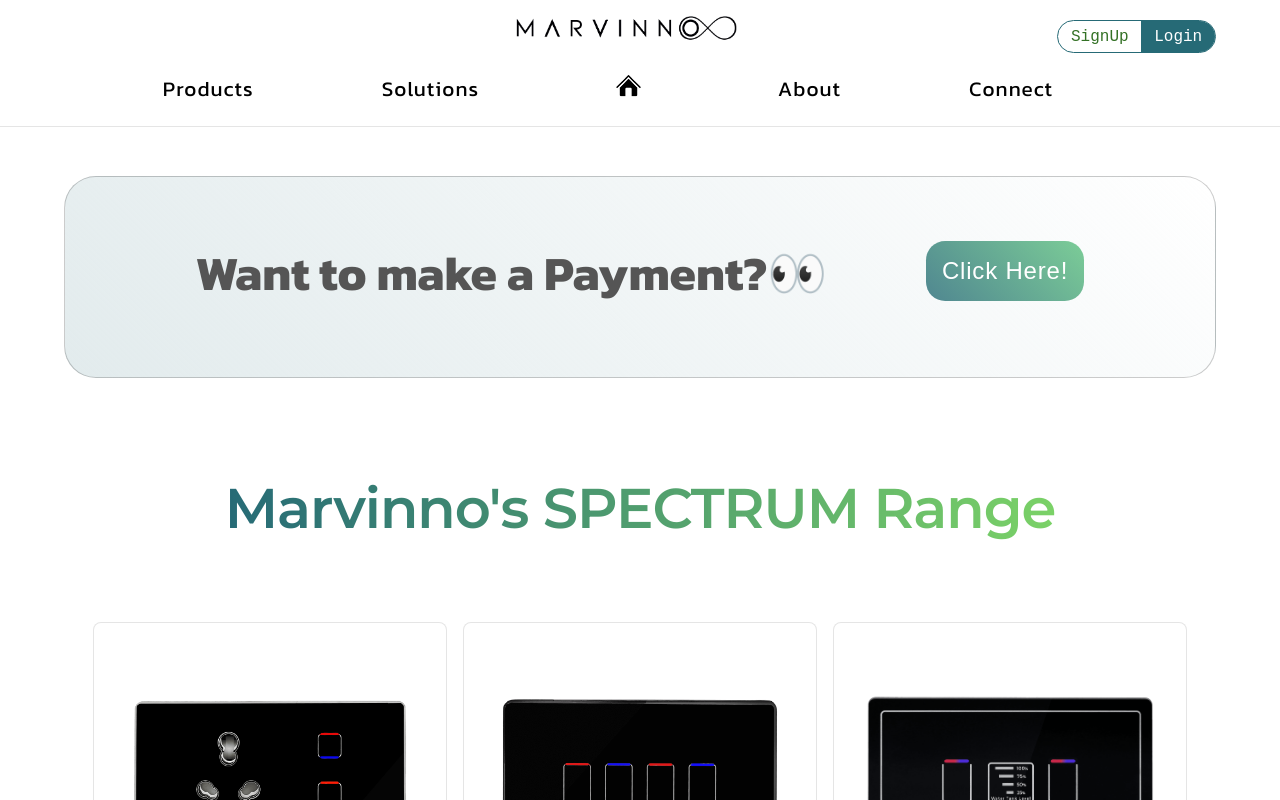
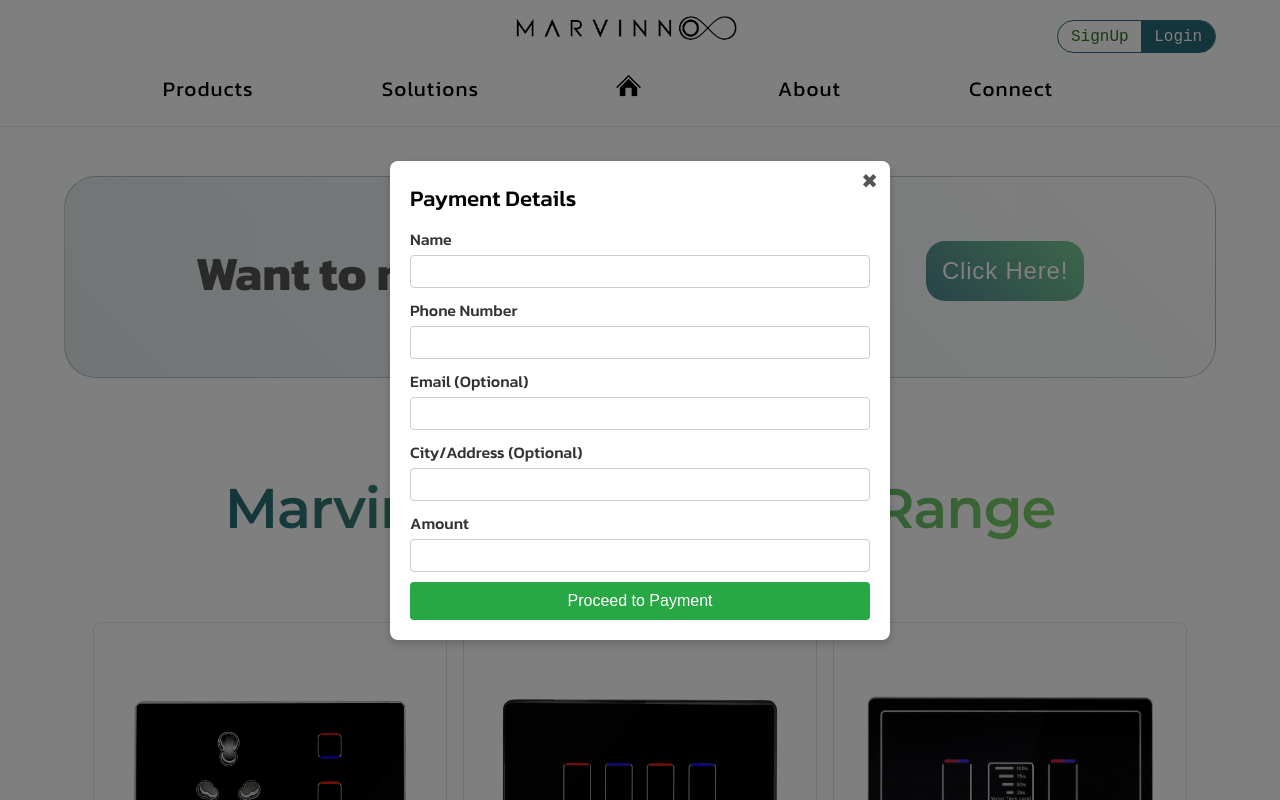
Before and after one commit to GitShivamNauriyal/Marvinno-Technologies-Front-End, a React (Vite) app: page /products in a window 1280 px wide. Both pictures are taken after a click on the button "Click Here!". Shown: the top 800 px of the page. Built offline with nearby package versions, Linux system fonts and the light colour scheme; a web font is replaced by a local one.

Commit message:
added form and made validation for it

```diff
--- a/package.json
+++ b/package.json
@@ -28,11 +28,14 @@
         "@types/react": "^18.3.18",
         "@types/react-dom": "^18.3.5",
         "@vitejs/plugin-react": "^4.3.4",
+        "autoprefixer": "^10.4.20",
         "eslint": "^9.17.0",
         "eslint-plugin-react": "^7.37.2",
         "eslint-plugin-react-hooks": "^5.0.0",
         "eslint-plugin-react-refresh": "^0.4.16",
         "globals": "^15.14.0",
+        "postcss": "^8.5.3",
+        "tailwindcss": "^4.0.9",
         "vite": "^6.0.5"
     }
 }
--- a/src/components/css/productsCss/products.css
+++ b/src/components/css/productsCss/products.css
@@ -66,6 +66,89 @@
         translate: 0 0;
     }
 }
+
+/* Modal Overlay */
+.modal-overlay {
+    position: fixed;
+    inset: 0;
+    background: rgba(0, 0, 0, 0.5);
+    display: flex;
+    align-items: center;
+    justify-content: center;
+    z-index: 999;
+}
+
+/* Modal Box */
+.modal {
+    background: white;
+    padding: 20px;
+    width: 90%;
+    max-width: 500px;
+    min-width: 300px;
+    border-radius: 8px;
+    box-shadow: 0 4px 10px rgba(0, 0, 0, 0.2);
+    position: relative;
+}
+
+/* Modal Title */
+.modal-title {
+    font-size: 1.4rem;
+    font-weight: 500;
+    margin-bottom: 0.75rem;
+}
+
+/* Form */
+.payment-form div {
+    margin-bottom: 10px;
+}
+
+.payment-form label {
+    display: block;
+    font-weight: 500;
+    margin-bottom: 4px;
+    color: #333;
+}
+
+.payment-form input {
+    width: 100%;
+    padding: 8px;
+    border: 1px solid #ccc;
+    border-radius: 4px;
+}
+
+/* Submit Button */
+.submit-button {
+    width: 100%;
+    padding: 10px;
+    background-color: #28a745;
+    color: white;
+    border: none;
+    font-size: 16px;
+    cursor: pointer;
+    border-radius: 4px;
+    transition: background 0.3s ease;
+}
+
+.submit-button:hover {
+    background-color: #218838;
+}
+
+/* Close Button */
+.close-button {
+    position: absolute;
+    top: 8px;
+    right: 12px;
+    background: none;
+    border: none;
+    font-size: 20px;
+    cursor: pointer;
+    color: #555;
+}
+
+.close-button:hover {
+    color: #000;
+}
+
 /*make a payment section end*/
 
 .a-products {
--- a/src/components/utilityComponents/productsUtilityComponents/description.jsx
+++ b/src/components/utilityComponents/productsUtilityComponents/description.jsx
@@ -1,4 +1,4 @@
-import React from "react";
+import { React, useState } from "react";
 import Module from "./module";
 import AOS from "aos";
 import "aos/dist/aos.css";
@@ -11,14 +11,167 @@
 import wiring_diagram from "../../images/pdfs/Wiring Diagrams - All Modules.pdf";
 
 const MakeAPayment = () => {
+    const [isOpen, setIsOpen] = useState(false);
+    const [formData, setFormData] = useState({
+        name: "",
+        phone: "",
+        email: "",
+        address: "",
+        amount: "",
+    });
+
+    const [errors, setErrors] = useState({});
+
+    // Handle form input change
+    const handleChange = (e) => {
+        setFormData({ ...formData, [e.target.name]: e.target.value });
+    };
+
+    // Validate form fields
+    const validateForm = () => {
+        let newErrors = {};
+
+        // Name validation (required)
+        if (!formData.name.trim()) newErrors.name = "Name is required";
+
+        // Phone validation (10-digit number)
+        if (!/^\d{10}$/.test(formData.phone))
+            newErrors.phone = "Enter a valid 10-digit phone number";
+
+        // Email validation (only if filled)
+        if (formData.email && !/^\S+@\S+\.\S+$/.test(formData.email))
+            newErrors.email = "Enter a valid email address";
+
+        // Amount validation (must be a positive number)
+        if (
+            !formData.amount ||
+            isNaN(formData.amount) ||
+            Number(formData.amount) <= 0
+        )
+            newErrors.amount = "Enter a valid amount";
+
+        setErrors(newErrors);
+        return Object.keys(newErrors).length === 0;
+    };
+
+    // Handle form submission
+    const handleSubmit = (e) => {
+        e.preventDefault();
+        if (validateForm()) {
+            alert("Payment Methods Temporarily Disabled!"); // disabled
+            // alert("Payment submitted successfully!");
+            setIsOpen(false); // Close modal after successful validation
+            setFormData({
+                name: "",
+                phone: "",
+                email: "",
+                address: "",
+                amount: "",
+            });
+        }
+    };
+
     return (
         <div className="make-a-payment-section">
             <div className="make-a-payment-heading">
                 <h2>Want to make a Payment?👀</h2>
             </div>
             <div className="make-a-payment-button-container">
-                <button className="make-a-payment-button">Click Here!</button>
+                <button
+                    onClick={() => setIsOpen(true)}
+                    className="make-a-payment-button"
+                >
+                    Click Here!
+                </button>
             </div>
+            {isOpen && (
+                <div className="modal-overlay">
+                    <div className="modal">
+                        <h3 className="modal-title">Payment Details</h3>
+
+                        {/* Form */}
+                        <form className="payment-form" onSubmit={handleSubmit}>
+                            <div>
+                                <label>Name</label>
+                                <input
+                                    type="text"
+                                    name="name"
+                                    value={formData.name}
+                                    onChange={handleChange}
+                                    required
+                                />
+                                {errors.name && (
+                                    <p className="error">{errors.name}</p>
+                                )}
+                            </div>
+
+                            <div>
+                                <label>Phone Number</label>
+                                <input
+                                    type="tel"
+                                    name="phone"
+                                    value={formData.phone}
+                                    onChange={handleChange}
+                                    required
+                                />
+                                {errors.phone && (
+                                    <p className="error">{errors.phone}</p>
+                                )}
+                            </div>
+
+                            <div>
+                                <label>Email (Optional)</label>
+                                <input
+                                    type="email"
+                                    name="email"
+                                    value={formData.email}
+                                    onChange={handleChange}
+                                />
+                                {errors.email && (
+                                    <p className="error">{errors.email}</p>
+                                )}
+                            </div>
+
+                            <div>
+                                <label>City/Address (Optional)</label>
+                                <input
+                                    type="text"
+                                    name="address"
+                                    value={formData.address}
+                                    onChange={handleChange}
+                                />
+                            </div>
+
+                            <div>
+                                <label>Amount</label>
+                                <input
+                                    type="number"
+                                    name="amount"
+                                    value={formData.amount}
+                                    onChange={handleChange}
+                                    required
+                                />
+                                {errors.amount && (
+                                    <p className="error">{errors.amount}</p>
+                                )}
+                            </div>
+
+                            {/* Submit Button */}
+                            <button type="submit" className="submit-button">
+                                Proceed to Payment
+                            </button>
+                        </form>
+
+                        {/* Close Button */}
+                        <button
+                            onClick={() => setIsOpen(false)}
+                            className="close-button"
+                        >
+                            ✖
+                        </button>
+                    </div>
+                </div>
+            )}
         </div>
     );
 };
```
Also changed, not shown: 2 other files (tests, documents, lock files or other folders).
